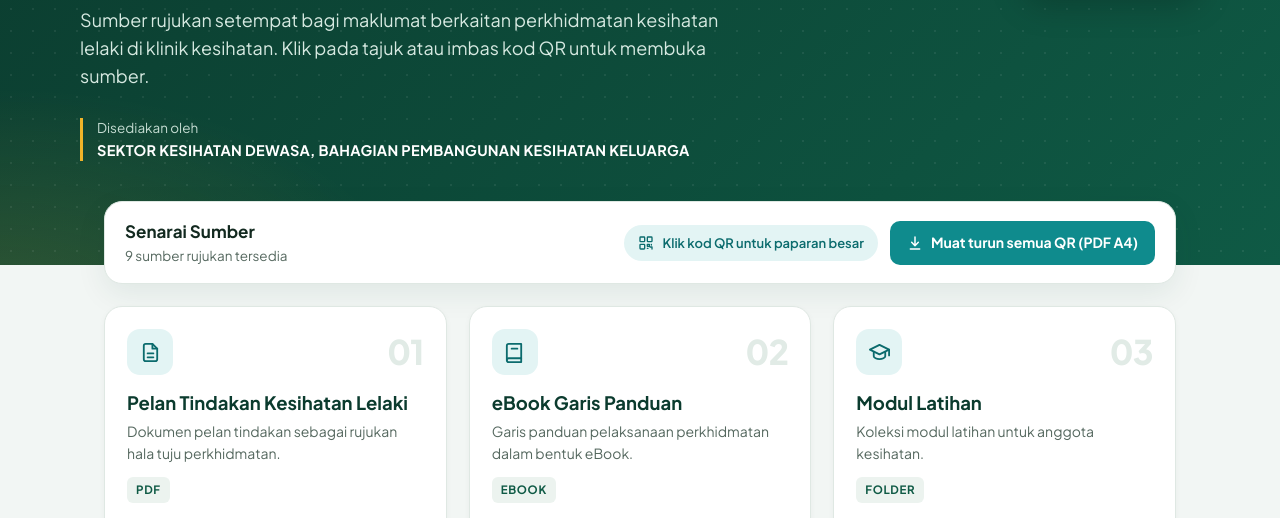
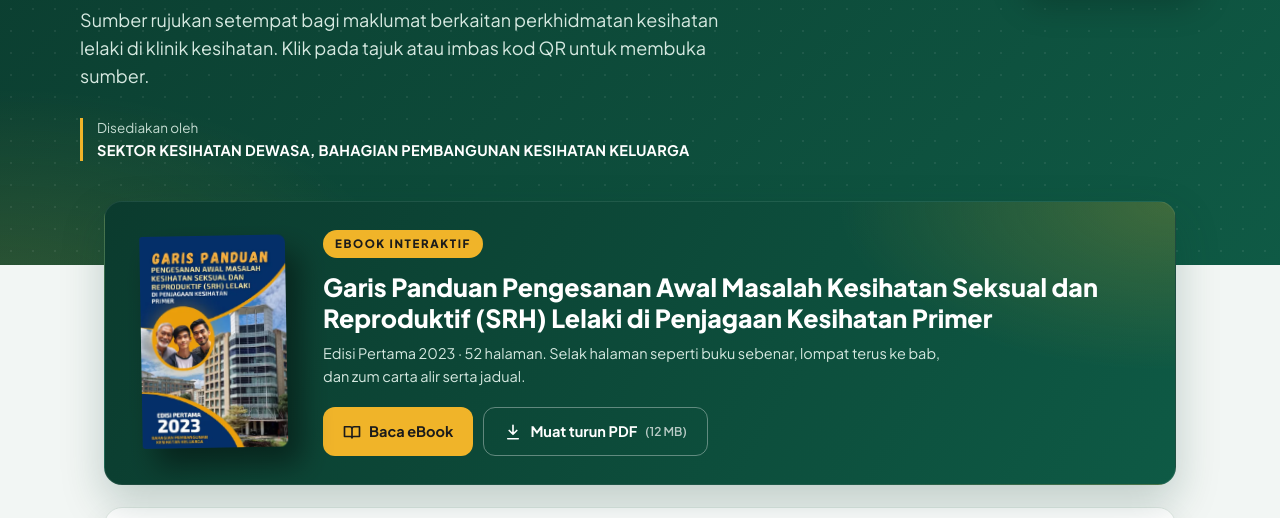
Before and after one commit to wamoshaz/kesihatan-lelaki, a plain HTML site: page index.html in a window 1280 px wide. Shown: the part 244-762 px from the top of the page. Drawn offline with Linux system fonts and the light colour scheme.

Commit message:
Add 'Baca eBook' banner with cover to homepage
Co-Authored-By: Claude Opus 5.5 <noreply@anthropic.com>
Claude-Session: https://claude.ai/code/session_01LTKgnErFXtgcXrVG8GbWkF

```diff
--- a/index.html
+++ b/index.html
@@ -213,6 +213,50 @@
   .sheet p { font-size: 13.5px; color: var(--muted); margin: 14px 0 18px; }
   .sheet-actions { display: flex; gap: 10px; justify-content: center; flex-wrap: wrap; }
 
+
+  /* ---------- Sorotan eBook ---------- */
+  .ebook {
+    position: relative; overflow: hidden; display: flex; align-items: center; gap: 32px;
+    margin-bottom: 22px; padding: 28px 36px; border-radius: var(--radius); color: #fff;
+    background:
+      radial-gradient(520px 260px at 100% 0%, rgba(240,180,41,.22), transparent 65%),
+      linear-gradient(120deg, var(--navy) 0%, #0e5a45 100%);
+    border: 1px solid rgba(255,255,255,.08);
+    box-shadow: 0 18px 44px rgba(11,59,46,.22);
+  }
+  .ebook-cover { flex: 0 0 auto; perspective: 900px; }
+  .ebook-cover a { display: block; }
+  .ebook-cover img {
+    display: block; width: 150px; height: auto; border-radius: 3px 8px 8px 3px;
+    transform: rotateY(-14deg) rotateZ(-1deg); transform-origin: left center;
+    box-shadow: -4px 0 0 rgba(0,0,0,.18) inset, 14px 18px 30px rgba(0,0,0,.45);
+    transition: transform .35s ease;
+  }
+  .ebook:hover .ebook-cover img { transform: rotateY(-4deg) rotateZ(0) translateY(-4px); }
+  .ebook-body { min-width: 0; }
+  .ebook-tag {
+    display: inline-flex; align-items: center; gap: 8px; font-size: 11.5px; font-weight: 800;
+    letter-spacing: .14em; text-transform: uppercase; color: #1b1b1b;
+    background: var(--gold); padding: 5px 12px; border-radius: 999px;
+  }
+  .ebook h2 { margin: 14px 0 8px; font-size: clamp(19px, 2.4vw, 25px); line-height: 1.25; font-weight: 800; }
+  .ebook p { margin: 0 0 20px; max-width: 620px; font-size: 14.5px; color: #d6e9e1; }
+  .ebook-actions { display: flex; gap: 10px; flex-wrap: wrap; }
+  .ebook-btn {
+    display: inline-flex; align-items: center; gap: 8px; padding: 12px 20px; border-radius: 12px;
+    font-weight: 700; font-size: 14.5px; text-decoration: none; transition: .2s;
+  }
+  .ebook-btn svg { width: 18px; height: 18px; }
+  .ebook-btn.primary { background: var(--gold); color: #1b1b1b; }
+  .ebook-btn.primary:hover { background: #ffc94a; transform: translateY(-1px); }
+  .ebook-btn.ghost { color: #fff; border: 1.5px solid rgba(255,255,255,.35); }
+  .ebook-btn.ghost:hover { background: rgba(255,255,255,.1); }
+  .ebook-btn small { font-weight: 600; opacity: .7; }
+  @media (max-width: 640px) {
+    .ebook { flex-direction: column; align-items: flex-start; gap: 18px; padding: 22px 20px; }
+    .ebook-cover img { width: 110px; }
+    .ebook-btn { flex: 1 1 auto; justify-content: center; }
+  }
   @media (prefers-reduced-motion: reduce) { * { transition: none !important; scroll-behavior: auto !important; } }
 </style>
 </head>
@@ -237,6 +281,26 @@
 </header>
 
 <main>
+  <section class="ebook" aria-labelledby="ebook-title">
+    <div class="ebook-cover">
+      <a href="garis-panduan/" aria-label="Baca eBook Garis Panduan"><img src="garis-panduan/assets/cover-440.webp" alt="Kulit hadapan Garis Panduan SRH Lelaki, Edisi Pertama 2023" width="150" height="212" loading="lazy"></a>
+    </div>
+    <div class="ebook-body">
+      <span class="ebook-tag">eBook Interaktif</span>
+      <h2 id="ebook-title">Garis Panduan Pengesanan Awal Masalah Kesihatan Seksual dan Reproduktif (SRH) Lelaki di Penjagaan Kesihatan Primer</h2>
+      <p>Edisi Pertama 2023 · 52 halaman. Selak halaman seperti buku sebenar, lompat terus ke bab, dan zum carta alir serta jadual.</p>
+      <div class="ebook-actions">
+        <a class="ebook-btn primary" href="garis-panduan/">
+          <svg viewBox="0 0 24 24" fill="none" stroke="currentColor" stroke-width="2.2" stroke-linecap="round" stroke-linejoin="round"><path d="M2 5h7a3 3 0 0 1 3 3v12a2 2 0 0 0-2-2H2zM22 5h-7a3 3 0 0 0-3 3v12a2 2 0 0 1 2-2h8z"/></svg>
+          Baca eBook
+        </a>
+        <a class="ebook-btn ghost" href="garis-panduan/Garis-Panduan-SRH-Lelaki-2023.pdf" download>
+          <svg viewBox="0 0 24 24" fill="none" stroke="currentColor" stroke-width="2.2" stroke-linecap="round" stroke-linejoin="round"><path d="M12 3v12M7 10l5 5 5-5M5 21h14"/></svg>
+          Muat turun PDF <small>(12 MB)</small>
+        </a>
+      </div>
+    </div>
+  </section>
   <div class="toolbar">
     <div>
       <h2>Senarai Sumber</h2>
```
Also changed, not shown: garis-panduan/assets/cover-440.webp (added).
